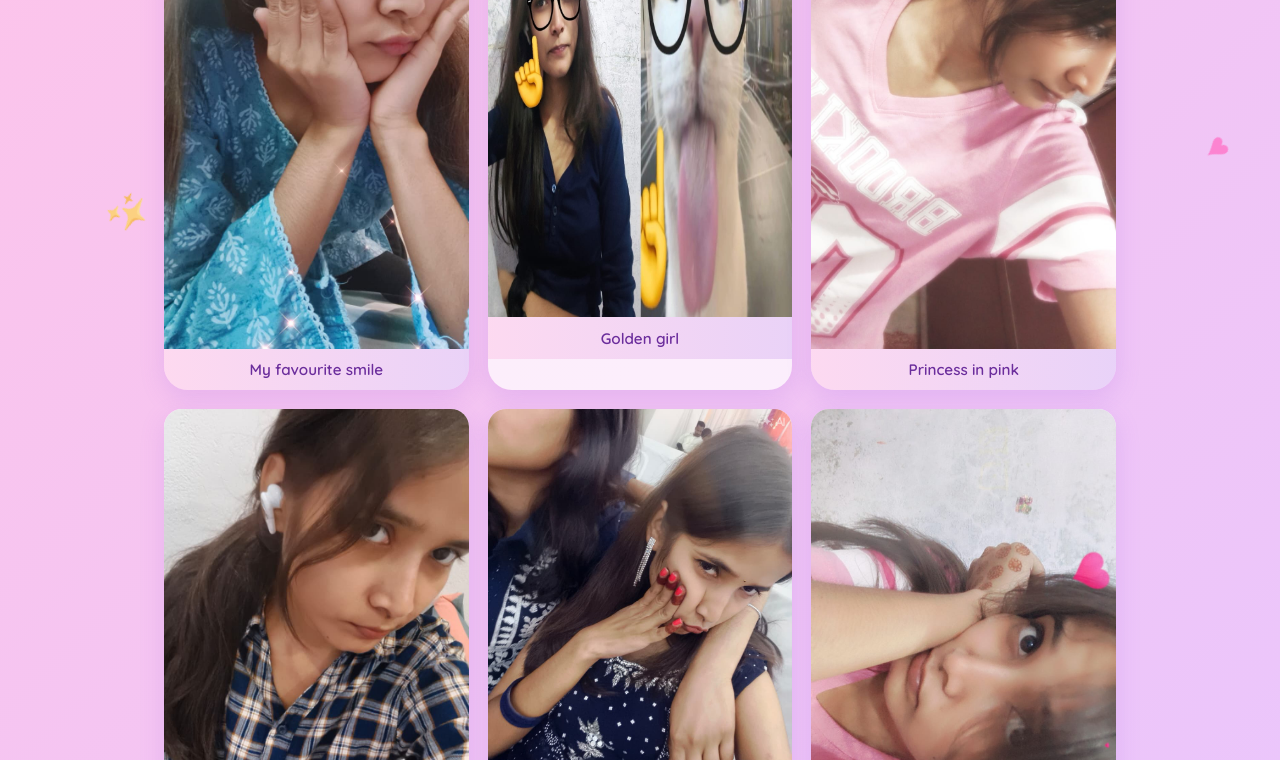
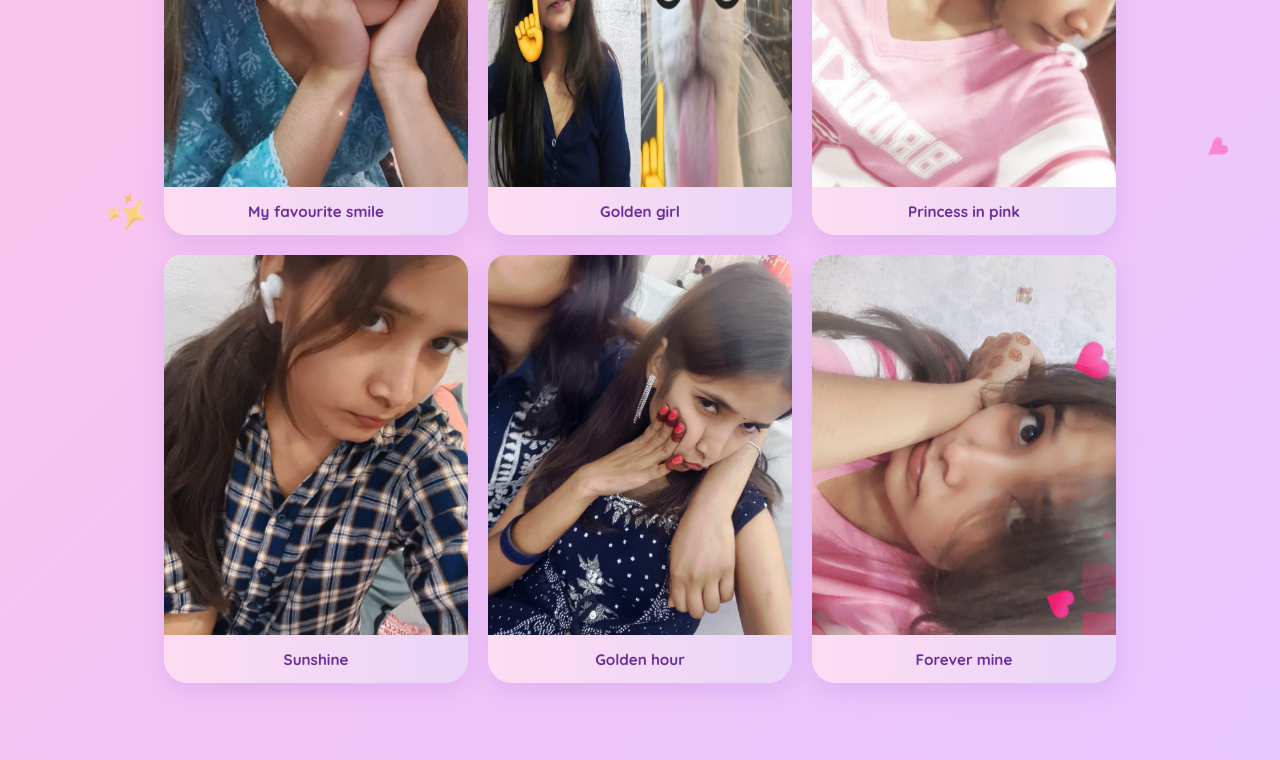
Before and after one commit to anishgotnomed/princess-day-sneha, a plain HTML site: page gallery.html in a window 1280 px wide. Shown: the part 559-1319 px from the top of the page. Drawn offline with Linux system fonts and the light colour scheme.

Commit message:
Improve gallery image cropping and layout

```diff
--- a/style.css
+++ b/style.css
@@ -189,38 +189,46 @@ h1.title {
 .btn.gold { background: linear-gradient(90deg, #ffbb55, var(--gold)); color: #7a4a00; }
 .btn.big { font-size: 1.2rem; padding: 1rem 2.4rem; }
 
-/* ---------- gallery grid (auto-fill, no blanks, no cropping) ---------- */
+/* ---------- gallery grid ---------- */
 .gallery-grid {
   display: grid;
-  grid-template-columns: repeat(auto-fill, minmax(230px, 1fr));
-  gap: 1.2rem;
+  grid-template-columns: repeat(3, minmax(0, 1fr));
+  gap: 1.25rem;
   margin-top: 1rem;
-  justify-items: center;
+  align-items: start;
 }
 .g-item {
-  background: rgba(255,255,255,0.7);
+  width: 100%;
+  min-width: 0;
+  background: rgba(255,255,255,0.78);
   border-radius: 18px 18px 24px 24px;
   overflow: hidden;
   box-shadow: 0 8px 24px rgba(155, 93, 229, 0.18);
-  transition: transform .35s ease;
-  max-width: 320px;
+  transition: transform .3s ease, box-shadow .3s ease;
 }
-.g-item:hover { transform: scale(1.04) rotate(-1deg); }
+.g-item:hover {
+  transform: translateY(-5px);
+  box-shadow: 0 14px 30px rgba(155, 93, 229, 0.26);
+}
 .g-item img {
   width: 100%;
-  height: auto;
+  aspect-ratio: 4 / 5;
+  object-fit: cover;
+  object-position: center 35%;
   display: block;
-  border-radius: 14px 14px 0 0;
 }
 .g-item .cap {
-  padding: .7rem;
-  font-weight: 600;
+  min-height: 48px;
+  display: flex;
+  align-items: center;
+  justify-content: center;
+  padding: .7rem .55rem;
+  font-weight: 700;
   color: var(--purple-deep);
   background: linear-gradient(90deg, rgba(255,180,221,.35), rgba(201,160,240,.35));
   text-align: center;
   font-size: .95rem;
 }
-
 /* ---------- story timeline ---------- */
 .timeline { max-width: 640px; margin: 1.5rem auto 0; position: relative; }
 .timeline::before {
```
